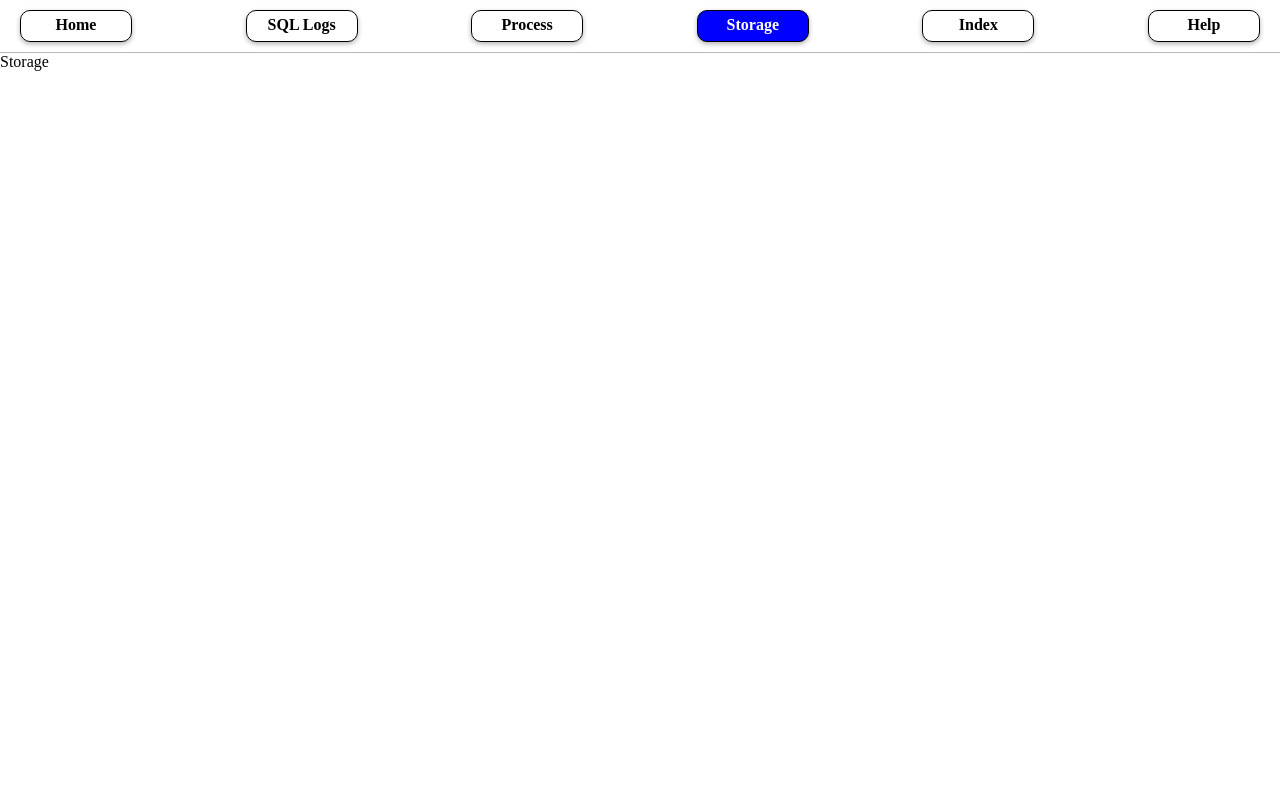
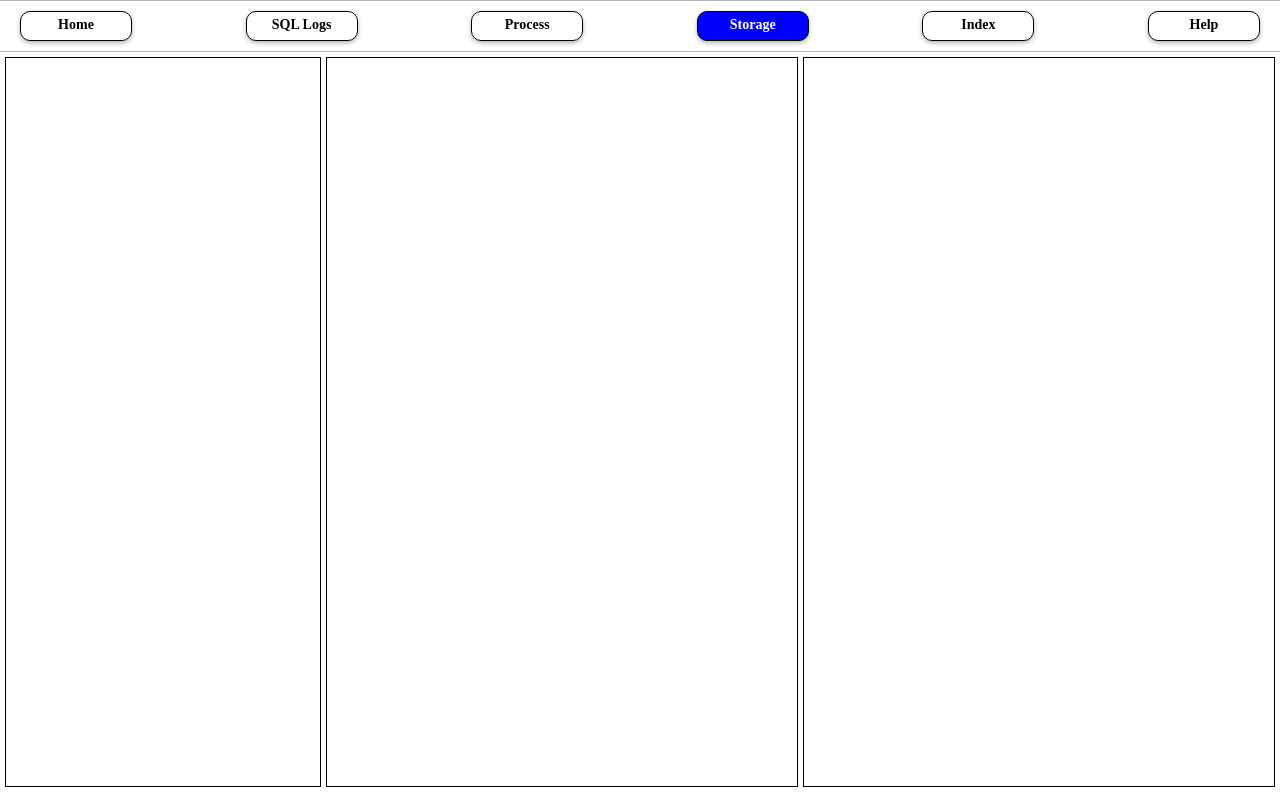
Before and after one commit to WU-SUNFLOWER/BusTubTracerFront, a Vue app: page /storage in a window 1280 px wide. Built offline with nearby package versions, Linux system fonts and the light colour scheme.

Commit message:
页面布局

```diff
--- a/src/App.vue
+++ b/src/App.vue
@@ -1,4 +1,5 @@
 <template>
+  <div class="container">
     <div class="header">
       <div class="header-nav">
         <router-link to="/home" class="nav-item">Home</router-link>
@@ -10,6 +11,8 @@
       </div>
     </div>
     <router-view></router-view>
+  </div>
+
 </template>
 
 <script setup lang="ts">
@@ -20,6 +23,7 @@
 .header {
   width: 100%;
   border-bottom: 1px solid rgb(184, 184, 184);
+  border-top: 1px solid rgb(184, 184, 184);
 }
 
 .header-nav {
@@ -35,6 +39,7 @@
   text-decoration: none;
   color: black;
   font-weight: bold;
+  font-size: 14px;
   text-align: center;
   padding: 5px 0;
   padding-bottom: 7px;
--- a/src/views/Home.vue
+++ b/src/views/Home.vue
@@ -50,11 +50,6 @@ const handleSearch = () => {
     font-family: Arial, sans-serif;
 }
 
-.title {
-    font-size: 28px;
-    font-weight: bold;
-    margin-bottom: 20px;
-}
 
 .description {
     font-size: 16px;
--- a/src/views/Index.vue
+++ b/src/views/Index.vue
@@ -1,11 +1,40 @@
 <template>
-    <div>
-        Index
+    <div class="container">
+        <div class="left"></div>
+        <div class="middle"></div>
+        <div class="right"></div>
     </div>
+
 </template>
 
 <script setup lang="ts">
 
 </script>
 
-<style scoped></style>
+<style scoped>
+.container {
+    display: flex;
+    height: calc(100vh - 60px);
+}
+
+.left {
+    margin: 5px;
+    width: 25%;
+    margin-right: 0px;
+    border: 1px solid black;
+
+}
+
+.middle {
+    width: 37.5%;
+    margin: 5px;
+    margin-right: 0px;
+    border: 1px solid black;
+}
+
+.right {
+    width: 37.5%;
+    margin: 5px;
+    border: 1px solid black;
+}
+</style>
--- a/src/views/Process.vue
+++ b/src/views/Process.vue
@@ -1,154 +1,93 @@
 <template>
-    <svg id="mainsvg" width="500" height="1000"></svg>
-    <!-- <div class="container">
-    <div class="left"></div>
-    <div class="middle">
+    <div class="container">
+        <div class="left">
+            <div class="tip">
+                The executive process of your sql command.
+            </div>
+            <button v-for="(btnText, index) in buttonTexts" :key="index"
+                :class="['btn-tree', { 'btn-selected': selectedBtnIndex === index }]" @click="selectButton(index)">
+                {{ btnText }}
+            </button>
+        </div>
+        <div class="middle_planner" v-show="selectedBtnIndex == 0"></div>
+        <div class="right_planner" v-show="selectedBtnIndex == 0"></div>
+        <div class="middle_planner" v-show="selectedBtnIndex == 1"></div>
+        <div class="right_planner" v-show="selectedBtnIndex == 1"></div>
+        <div class="middle_executor" v-show="selectedBtnIndex == 2"></div>
+        <div class="right_executor" v-show="selectedBtnIndex == 2"></div>
+    </div>
 
-    </div>
-    <div class="right"></div>
-
-  </div> -->
 </template>
 
 <script setup lang="ts">
+import { ref } from 'vue';
 
-import { ref, onMounted, onUpdated } from 'vue';
-import * as d3 from 'd3';
-import dagreD3 from 'dagre-d3';
+const buttonTexts = ['Planner Tree', 'Optimized Planner Tree', 'Executor Tree'];
+const selectedBtnIndex = ref(0);
+function selectButton(index: number) {
+    selectedBtnIndex.value = index;
+}
+</script>
 
-const planner_tree = {
-    "planner_node_tag": "Projection",
-    "planner_node_id": 0,
-    "attr": {
-        "exprs": ["#0.0", "#0.1", "#0.2", "#0.3"]
-    },
-    "children": [{
-        "planner_node_tag": "Filter",
-        "planner_node_id": 1,
-        "attr": {
-            "predicate": ["(#0.0=#0.2)"]
-        },
-        "children": [{
-            "planner_node_tag": "NestedLoopJoin",
-            "planner_node_id": 2,
-            "attr": {
-                "type": "Inner",
-                "predicate": true
-            },
-            "children": [{
-                "planner_node_id": 3,
-                "planner_node_tag": "SeqScan",
-                "attr": {
-                    "table": "students"
-                }
-            },
-            {
-                "planner_node_id": 4,
-                "planner_node_tag": "SeqScan",
-                "attr": {
-                    "table": "courses_selected_record"
-                }
-            },
-            ]
-        }]
-    }]
-};
-
-
-function treeToGraphData(tree: any) {
-    const data = { nodes: [] as any[], edges: [] as any[], plannerNodeId: -1 };
-    const nodeIdMap = new Map();
-    let maxPlannerNodeId = -1;
-
-    function traverseTree(node: { planner_node_id: any; planner_node_tag: any; children: any; }, parentId = null) {
-        const nodeId = node.planner_node_id;
-        const nodeIndex = data.nodes.length;
-        data.nodes.push({ id: nodeId, label: node.planner_node_tag, shape: 'ellipse' });
-        nodeIdMap.set(nodeId, nodeIndex);
-        if (parentId !== null) {
-            const parentIndex = nodeIdMap.get(parentId);
-            data.edges.push({ source: nodeIndex, target: parentIndex, label: '' });
-        }
-        maxPlannerNodeId = Math.max(maxPlannerNodeId, nodeId);
-        (node.children || []).forEach((child: { planner_node_id: any; planner_node_tag: any; children: any; }) => traverseTree(child, nodeId));
+<style scoped>
+.middle_executor {
+    width: 40%;
+    border-right: 1px solid #ccc;
 }
 
-    function traverseTable(node: { attr: { table: any; }; planner_node_id: any; children: any; }) {
-        if (node.attr && node.attr.table) {
-            maxPlannerNodeId = maxPlannerNodeId + 1;
-            const newNodeId = maxPlannerNodeId;
-            data.nodes.push({ id: newNodeId, label: node.attr.table, shape: 'rect' });
-            data.edges.push({ source: newNodeId, target: node.planner_node_id, label: '' });
+.right_executor {
+    width: 40%;
 }
 
-        (node.children || []).forEach((child: { attr: { table: any; }; planner_node_id: any; children: any; }) => traverseTable(child));
+.btn-tree {
+    width: 85%;
+    margin: 10px auto;
+    font-size: 16px;
+    height: 50px;
+    background-color: white;
+    border: 1px solid #ccc;
+    box-shadow: 0px 2px 3px #ccc;
+    cursor: pointer;
+    transition: all 0.3s ease;
 }
 
-    traverseTree(tree);
-    data.plannerNodeId = maxPlannerNodeId;
-    traverseTable(tree);
-
-    return data;
-};
-
-const data = treeToGraphData(planner_tree);
-let container: any;
-let nowNode = -1;
-
-function getNodeStyle(item: any, isPlannerNode: boolean) {
-    let baseStyle = `fill:${isPlannerNode ? 'rgb(147,210,243)' : 'rgb(162,239,77)'};stroke:none;cursor:pointer`;
-    let labelStyle = `fill:rgb(0,0,0);font-weight:bold;cursor:pointer`;
-    if (nowNode == item.id && isPlannerNode) {
-        baseStyle = `fill:rgb(147,210,243);stroke:purple;stroke-width:3px;stroke-dasharray:5,5;cursor:pointer`;
-    }
-    return {
-        style: baseStyle,
-        labelStyle: labelStyle,
-    };
+.btn-tree:hover {
+    background-color: #f0f0f0;
 }
 
-function drawTree() {
-    // 清除之前的渲染
-    d3.select('#mainsvg').selectAll('*').remove();
-    var graph: any;
-    graph = new dagreD3.graphlib.Graph();
-    graph.setGraph({ rankdir: 'BT' });
-
-    data.nodes.forEach((item: any) => {
-        const isPlannerNode = item.id <= data.plannerNodeId;
-        const { style, labelStyle } = getNodeStyle(item, isPlannerNode);
-        graph.setNode(item.id, {
-            label: item.label,
-            shape: item.shape,
-            style,
-            labelStyle,
-        });
-    });
-
-    data.edges.forEach((item: any) => {
-        graph.setEdge(item.source, item.target, {
-            label: item.label,
-            style: "fill:#fff;stroke:rgb(249,74,86);stroke-width:1.5px",
-            arrowheadStyle: "fill: rgb(249,74,86);",
-        });
-    });
-
-    const render = new dagreD3.render();
-    container = d3.select('#mainsvg').append('g');
-    render(container, graph);
-
-
-    container.selectAll('g.node').on('click', (e: any) => {
-        nowNode = e.target.__data__;
-        drawTree();
-    });
+.btn-selected {
+    background-color: blue;
+    color: white;
 }
 
-onMounted(() => {
-    drawTree();
-});
+.tip {
+    padding: 30px;
+    font-size: 15px;
+    font-weight: bold;
+}
 
+.container {
+    display: flex;
+    height: calc(100vh - 60px);
+}
 
-</script>
+.left {
+    width: 20%;
+    border-right: 1px solid #ccc;
+    display: flex;
+    flex-direction: column;
+    align-items: center;
+    padding: 20px 0;
 
-<style scoped></style>
+}
+
+.middle_planner {
+    width: 50%;
+    border-right: 1px solid #ccc;
+}
+
+.right_planner {
+    width: 30%;
+
+}
+</style>
--- a/src/views/SQLLogs.vue
+++ b/src/views/SQLLogs.vue
@@ -5,6 +5,9 @@
 </template>
 
 <script setup lang="ts">
+import axios from 'axios';
+
+
 
 </script>
 
--- a/src/views/Storage.vue
+++ b/src/views/Storage.vue
@@ -1,11 +1,40 @@
 <template>
-    <div>
-        Storage
+    <div class="container">
+        <div class="left"></div>
+        <div class="middle"></div>
+        <div class="right"></div>
     </div>
+
 </template>
 
 <script setup lang="ts">
 
 </script>
 
-<style scoped></style>
+<style scoped>
+.container {
+    display: flex;
+    height: calc(100vh - 60px);
+}
+
+.left {
+    margin: 5px;
+    width: 25%;
+    margin-right: 0px;
+    border: 1px solid black;
+
+}
+
+.middle {
+    width: 37.5%;
+    margin: 5px;
+    margin-right: 0px;
+    border: 1px solid black;
+}
+
+.right {
+    width: 37.5%;
+    margin: 5px;
+    border: 1px solid black;
+}
+</style>
```
Lines whose indentation alone changed are shown as unchanged.
